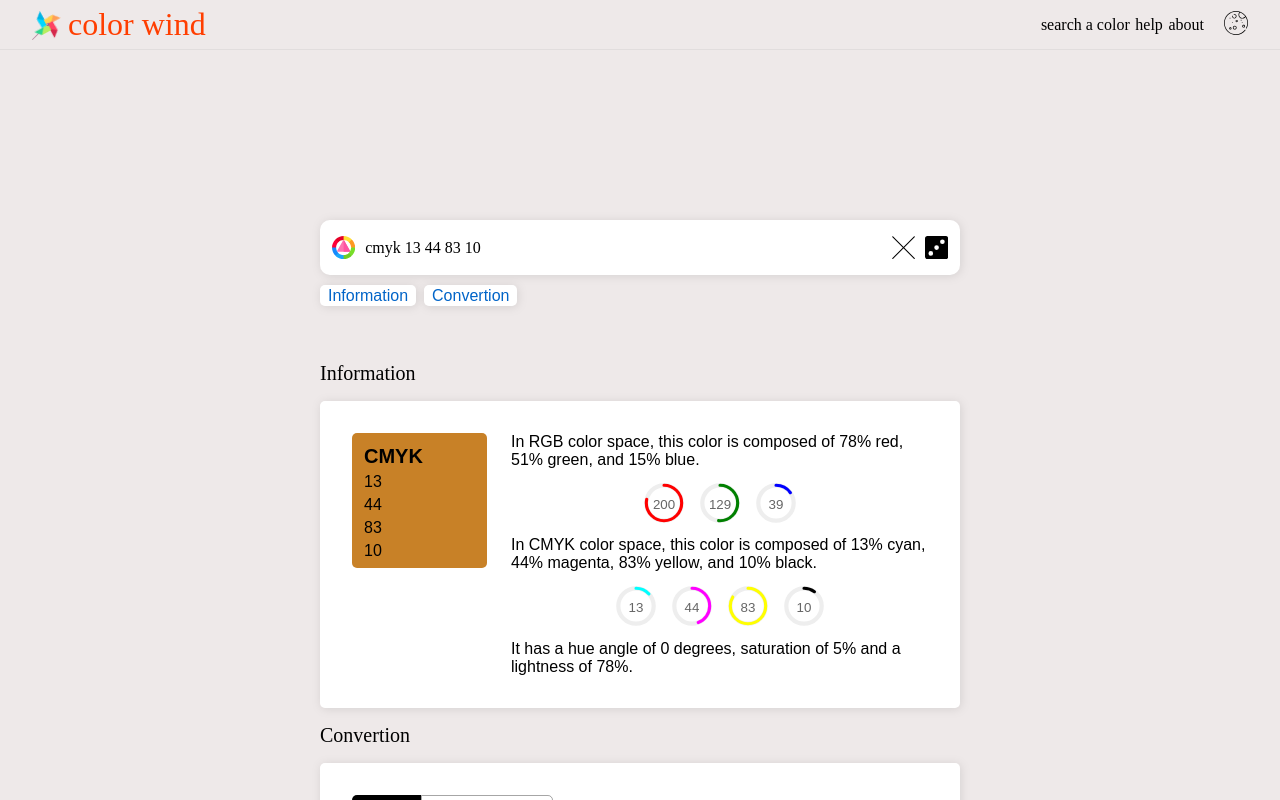
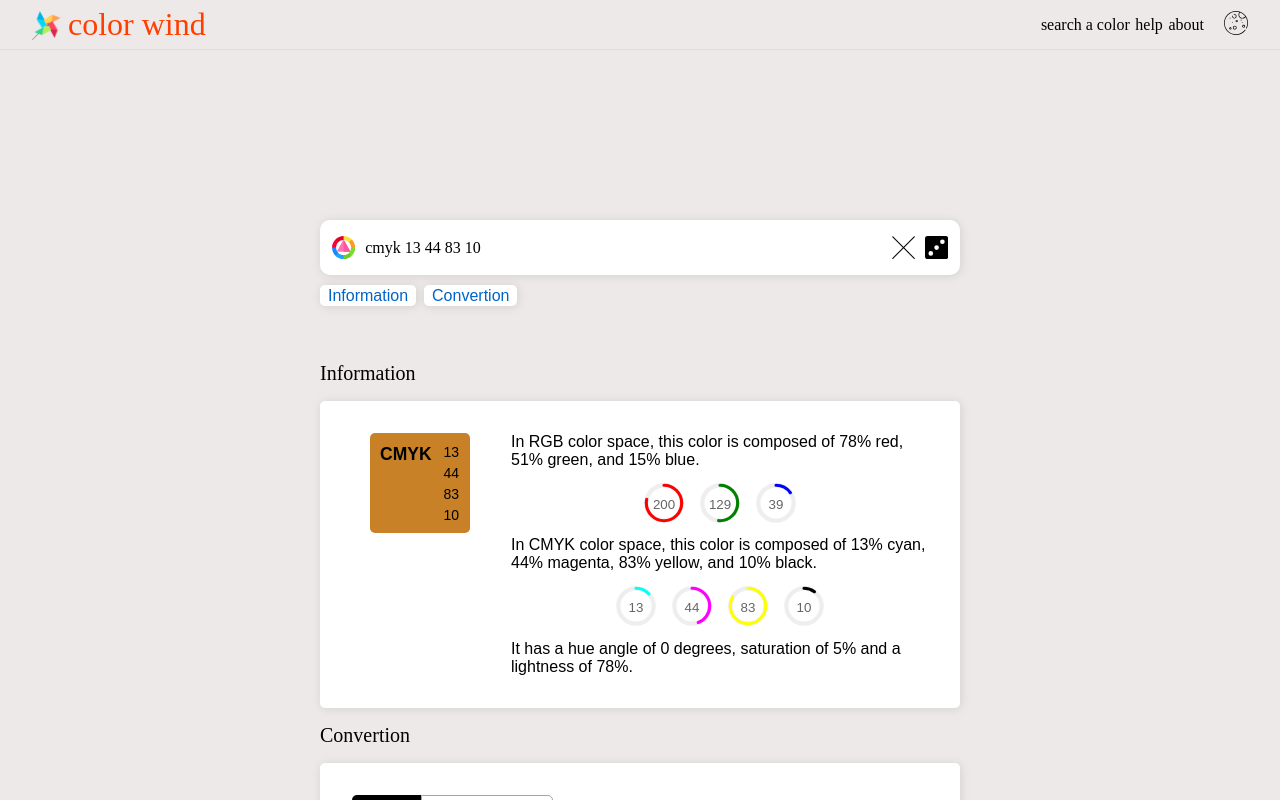
Before and after one commit to EricRovell/colors, a Svelte app: page / in a window 1280 px wide. Both pictures are taken after a click on the icon 936 px from the left and 247 px from the top of the page. Shown: the top 800 px of the page. Built offline with nearby package versions, Linux system fonts and the light colour scheme.

Commit message:
made component smaller

```diff
--- a/src/components/Color.svelte
+++ b/src/components/Color.svelte
@@ -38,17 +38,18 @@
 
 <style>
   .color-container {
-    --icon-size: 1.25em;
+    --size: 100px;
+    --icon-size: 1.2em;
 
     display: grid;
     grid-template: fit-content 1fr / 1fr var(--icon-size);
     grid-template-areas:
-      "model actions"
-      "values actions";
+      "model values"
+      "actions values";
     gap: 5px;
 
-    width: 135px;
-    height: 135px;
+    width: var(--size);
+    height: var(--size);
     padding: 0.75em;
     border-radius: 5px;
     background: var(--color-instance-bg, white);
@@ -58,6 +59,7 @@
     user-select: none;
 
     font-family: "Inconsolata", sans-serif;
+    font-size: 14px;
   }
 
   .color-container:hover .actions {
@@ -94,14 +96,16 @@
 
     display: inherit;
     gap: inherit;
-    align-items: center;
+    place-content: end end;
+    place-items: end;
   }
 
   .actions {
     grid-area: actions;
     display: inherit;
+    grid-template: 1fr 1fr / 1fr 1fr;
     row-gap: calc(0.35 * var(--icon-size));
-    place-content: end;
+    place-content: end start;
 
     width: 100%;
 
```
